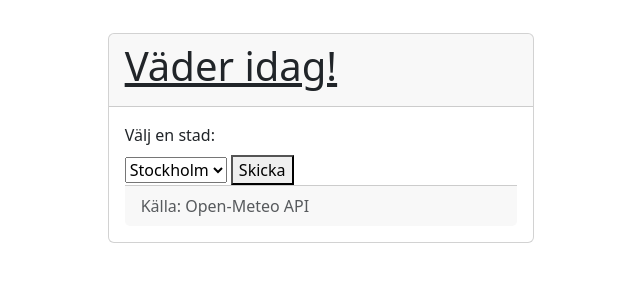
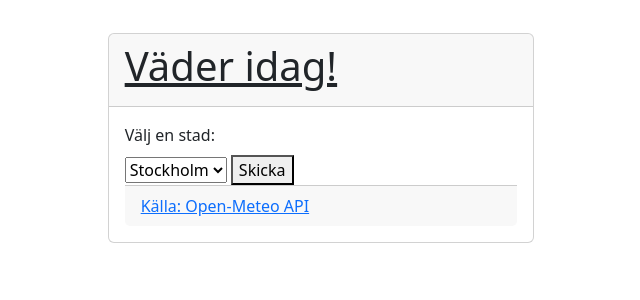
Before and after one commit to IgnacioPena13/Individuell-uppgift-p2, a Flask app: page / in a window 1280 px wide. Shown: the part 262-562 px from the top of the page, without its empty margins (319-959 px from the left). Run offline with Flask 3, Linux system fonts and the light colour scheme.

Commit message:
Update README and templates: enhance installation instructions, add error handling for API, and improve footer link formatting

```diff
--- a/app.py
+++ b/app.py
@@ -62,6 +62,7 @@ def server_error(e):
     return render_template("500.html", fel="Internal server error"), 500
 
 
+# Min egen fel skapat
 @app.errorhandler(HamtaDataFel)
 def hantera_api_fel(e):
     return render_template("500.html", fel=str(e)), 502
--- a/templates/index.html
+++ b/templates/index.html
@@ -17,7 +17,7 @@
                 </select>
                 <button type="Submit">Skicka</button>
             </form>
-            <div class="card-footer text-muted">Källa: Open-Meteo API</div>
+            <div class="card-footer"><a href="https://open-meteo.com/">Källa: Open-Meteo API</a></div>
         </div>
     </div>
 </div>
```
Also changed, not shown: README.md.
